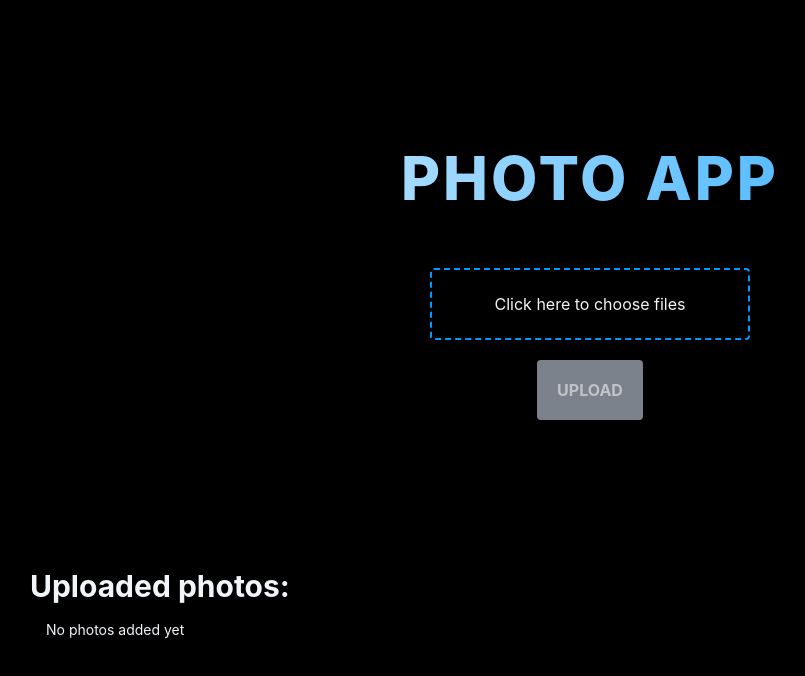
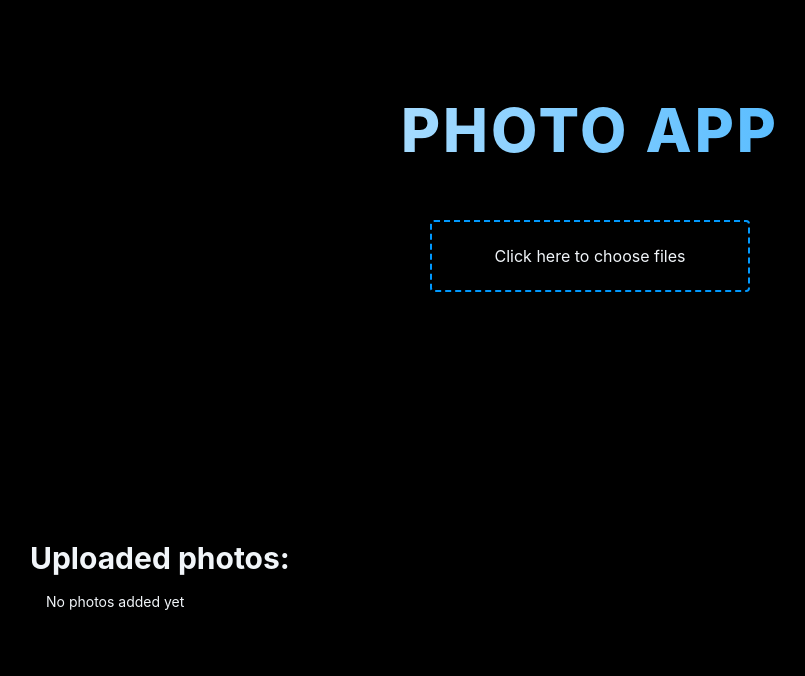
Before and after one commit to chargome/react-vite-photo-app, a React (Vite) app: page / in a window 1280 px wide. Shown: the top 676 px of the page, without its empty margins (50-855 px from the left). Built offline with nearby package versions, Linux system fonts and the light colour scheme.

Commit message:
refactor: PhotoUpoader and spacing

```diff
--- a/src/components/App/App.tsx
+++ b/src/components/App/App.tsx
@@ -8,13 +8,13 @@ export const App = (): JSX.Element => {
 
   return (
     <div>
-      <div className="my-32">
-        <h1 className="mb-10 text-4xl lg:text-6xl text-transparent bg-clip-text bg-gradient-to-r from-white to-anyline text-center py-5 font-extrabold uppercase tracking-wider">
-          Photo App
-        </h1>
+      <h1 className="mt-20 mb-10 text-4xl lg:text-6xl text-transparent bg-clip-text bg-gradient-to-r from-white to-anyline text-center py-5 font-extrabold uppercase tracking-wider">
+        Photo App
+      </h1>
+      <div className="h-60">
         <PhotoUploader handleUpload={handleUpload} />
       </div>
-      <div className="mx-20 min-h-screen">
+      <div className="mx-20 mt-20 min-h-screen">
         <h2 className="text-3xl font-bold">Uploaded photos:</h2>
         {
           photos.length < 1
--- /dev/null
+++ b/src/components/FileInput/FileInput.tsx
@@ -0,0 +1,22 @@
+interface Props {
+  setFiles: (files: File[]) => void;
+}
+
+export const FileInput = ({ setFiles }: Props): JSX.Element => {
+  return (
+    <label>
+        <div className="text-md text-center border-dashed border-2 border-anyline rounded w-80 p-6 cursor-pointer">
+          Click here to choose files
+        </div>
+        <input
+          type="file"
+          accept="image/*"
+          style={{ display: "none" }}
+          multiple
+          onChange={(e) =>
+            setFiles(Array.from(e.target.files || []))
+          }
+        />
+      </label>
+  )
+}
--- /dev/null
+++ b/src/components/FileInput/index.ts
@@ -0,0 +1 @@
+export * from './FileInput';
--- a/src/components/PhotoUploader/PhotoUploader.tsx
+++ b/src/components/PhotoUploader/PhotoUploader.tsx
@@ -1,6 +1,7 @@
 import React from "react";
 import { useNotificationStore } from "../../store/Notification";
 import { Button } from "../Button";
+import { FileInput } from "../FileInput";
 import { PhotoList } from "../PhotoList";
 
 interface Props {
@@ -26,28 +27,16 @@ export const PhotoUploader = ({ handleUpload }: Props): JSX.Element => {
   }, []);
 
   return (
+    <div className="flex justify-center">
+      {
+        tempFiles.length > 0
+          ? (
             <div className="flex flex-col items-center">
-      <div className={`${tempFiles.length === 0 ? 'h-0' : 'h-46'} transition-all overflow-hidden`}>
               <PhotoList
                 handleDeletePhoto={handleClickDelete}
                 photos={tempFiles}
                 variant="horizontal"
               />
-      </div>
-      <label>
-        <div className="text-md text-center border-dashed border-2 border-anyline rounded w-80 p-6 cursor-pointer">
-          Click here to choose files
-        </div>
-        <input
-          type="file"
-          accept="image/*"
-          style={{ display: "none" }}
-          multiple
-          onChange={(e) =>
-            setTempFiles(Array.from(e.target.files || []))
-          }
-        />
-      </label>
               <Button
                 disabled={tempFiles.length < 1}
                 handleClick={handleClickUpload}
@@ -55,5 +44,9 @@ export const PhotoUploader = ({ handleUpload }: Props): JSX.Element => {
                 Upload
               </Button>
             </div>
+          )
+          : <FileInput setFiles={setTempFiles} />
+      }
+    </div>
   );
 }
```
Lines whose indentation alone changed are shown as unchanged.
